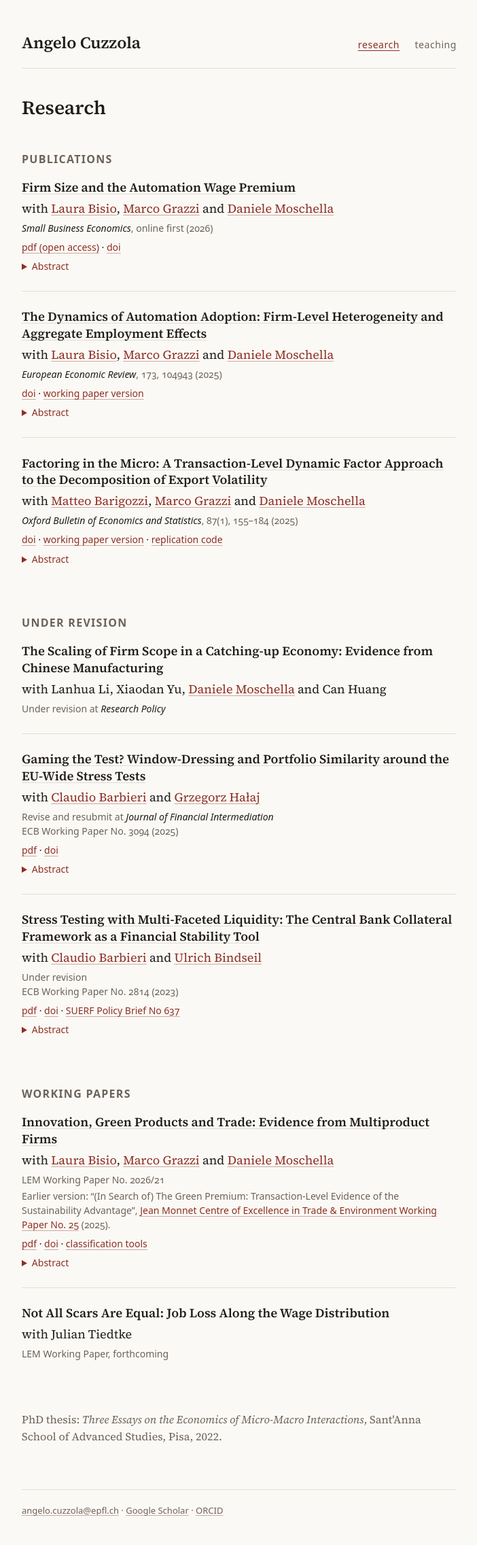
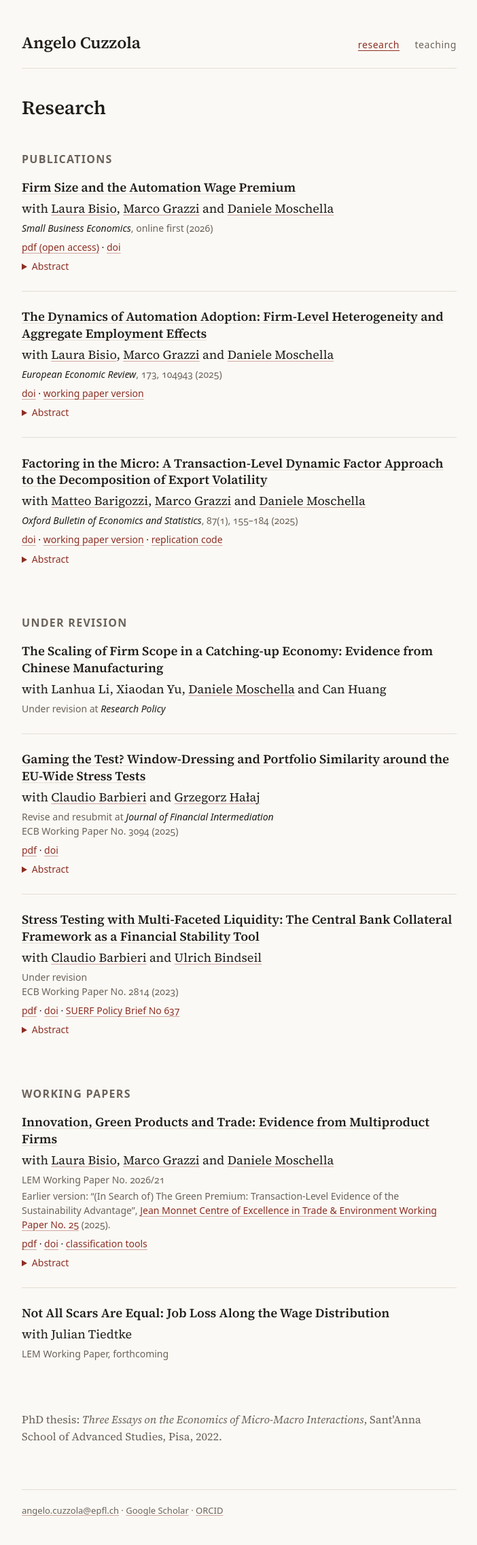
Before and after one commit to acuz/acuz.github.io, a Jekyll site: the page built from research.html, in a window 1280 px wide. Shown: the whole page at 68% size, without its empty margins (288-990 px from the left). Built offline with Jekyll 4.4.1, drawn with Linux system fonts in a browser that asks for light colours.

Commit message:
Polish: continuous abstract rule, quieter coauthor links, short home title
Co-Authored-By: Claude Opus 5.5 <noreply@anthropic.com>

```diff
--- a/_config.yml
+++ b/_config.yml
@@ -1,6 +1,7 @@
 # Site settings. After editing this file, push; GitHub rebuilds the site in about a minute.
 
 title: Angelo Cuzzola
+tagline: Applied economist
 description: >-
   Applied economist. Postdoctoral researcher at EPFL and Research Fellow at the
   European Central Bank. Innovation, international trade, firm dynamics, labour
--- a/assets/css/site.css
+++ b/assets/css/site.css
@@ -169,6 +169,8 @@ cite { font-style: italic; }
 .paper-title a:hover { color: var(--accent); text-decoration-color: currentColor; }
 
 .paper-authors { color: var(--ink); }
+.paper-authors a { color: var(--ink); }
+.paper-authors a:hover { color: var(--accent); }
 
 .paper-meta,
 .paper-note,
@@ -195,10 +197,11 @@ cite { font-style: italic; }
 .abstract p {
   font-size: 1rem;
   line-height: 1.55;
-  padding-left: 1rem;
+  padding: 0 0 0.6rem 1rem;
   border-left: 2px solid var(--rule);
-  margin: 0 0 0.6rem;
+  margin: 0;
 }
+.abstract p:last-child { padding-bottom: 0; }
 
 /* ---------- teaching ---------- */
 
--- a/tools/green-products/index.html
+++ b/tools/green-products/index.html
@@ -149,7 +149,7 @@
         }
         .download-btn:hover { background: var(--accent); color: var(--paper); }
 
-        .tab-nav { display: flex; gap: 1.5rem; margin: 0 0 1.5rem; border-bottom: 1px solid var(--rule); flex-wrap: wrap; }
+        .tab-nav { display: flex; gap: 0 1.5rem; margin: 0 0 1.5rem; border-bottom: 1px solid var(--rule); flex-wrap: wrap; }
         .tab-button {
             font: inherit;
             font-weight: 600;
```
